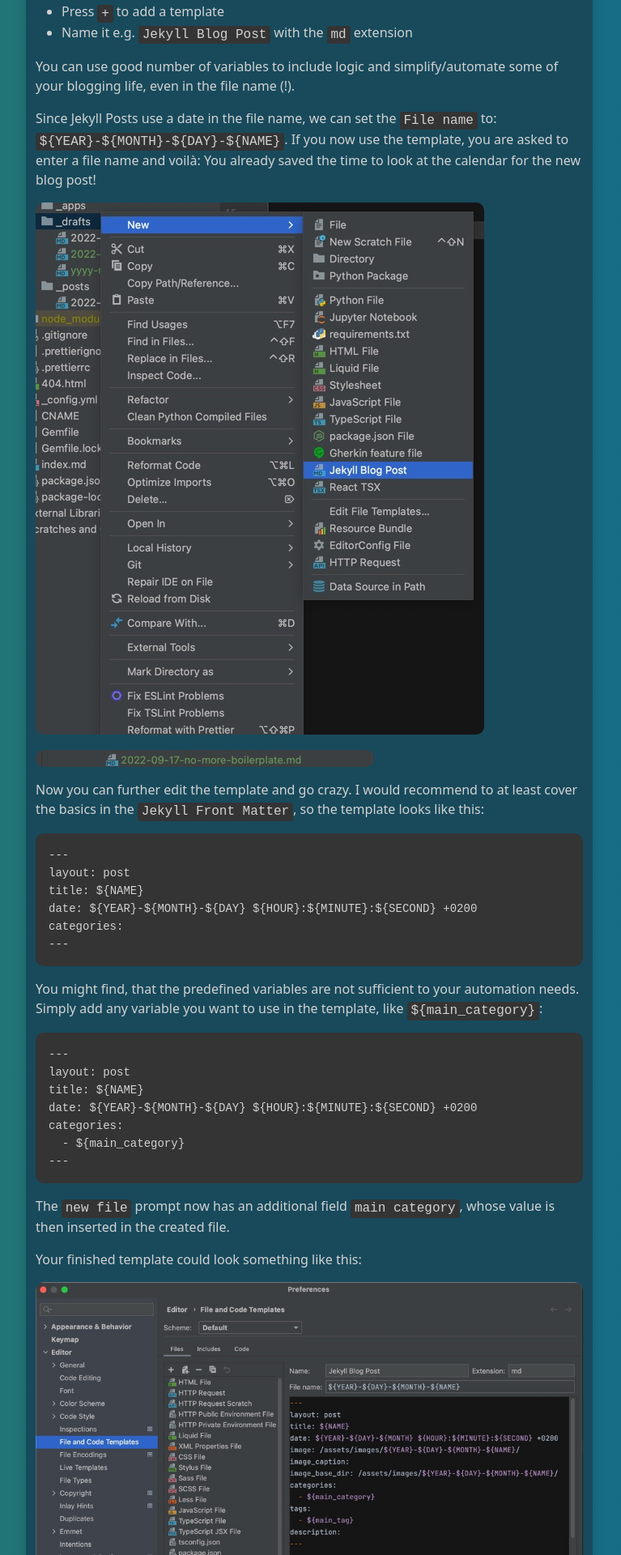
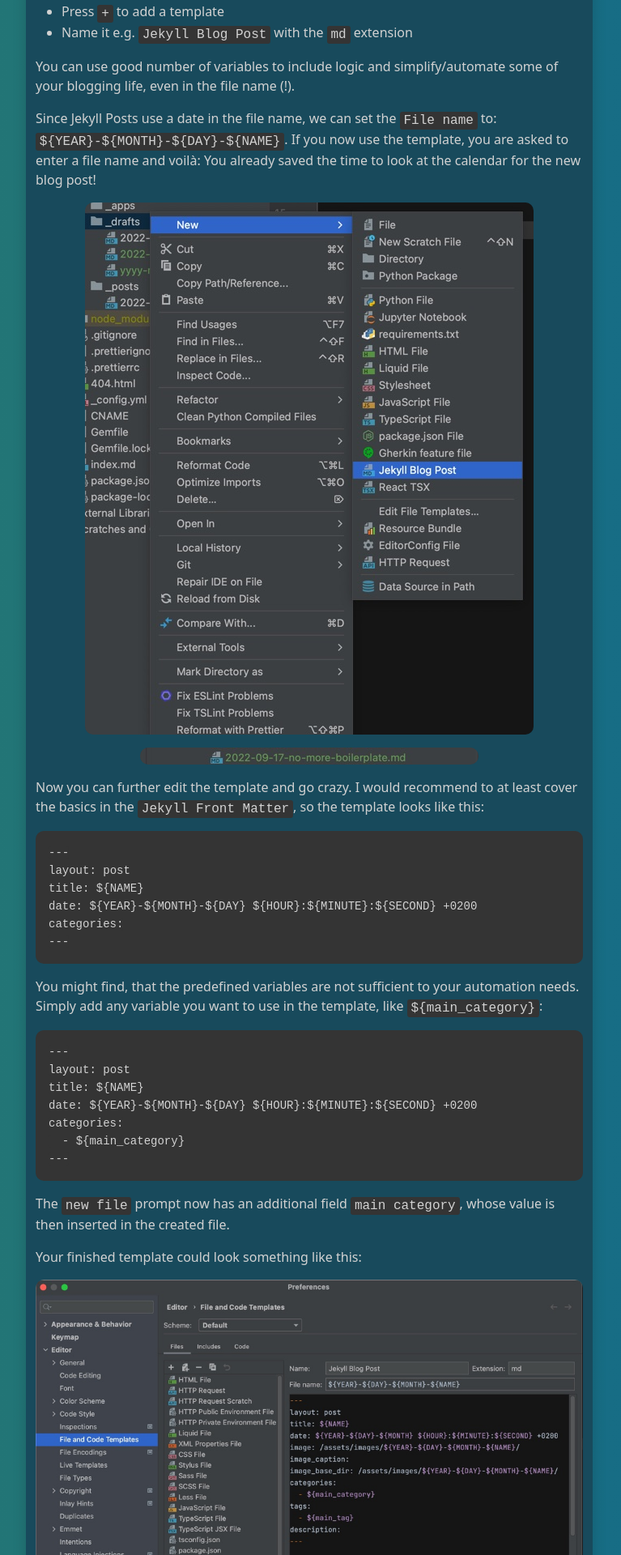
Before and after one commit to BeneLuWi/beneluwi.github.io, a Jekyll site: the page built from collections/_posts/2022-09-17-no-more-boilerplate.md, in a window 1280 px wide. Shown: the part 957-2877 px from the top of the page at 81% size, without its empty margins (258-1025 px from the left). Built offline with Jekyll 4.4.1, drawn with Linux system fonts in a browser that asks for light colours.

Commit message:
Center Images in a Post

```diff
--- a/_sass/main.scss
+++ b/_sass/main.scss
@@ -189,6 +189,11 @@
   border-radius: 10px;
 }
 
+.post-wrapper p:has(> img) {
+  display: flex;
+  justify-content: center;
+}
+
 .post-wrapper pre {
   padding: 1rem;
   border-radius: 10px;
```
